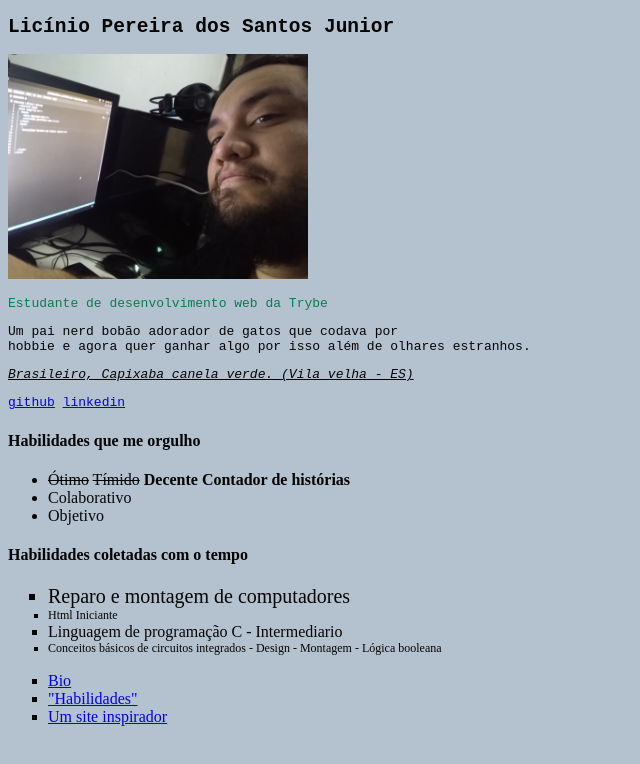
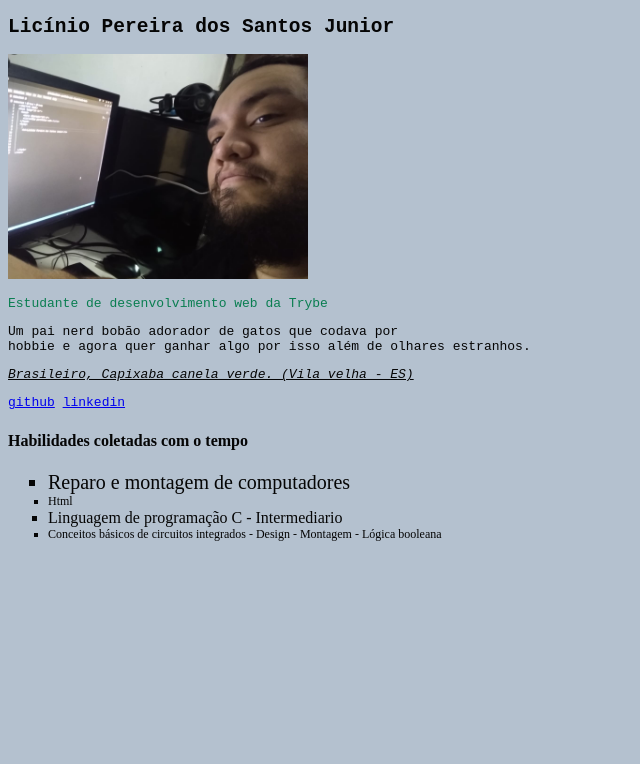
Before and after one commit to liciniopsj/liciniopsj.github.io, a plain HTML site: page index.html in a window 1280 px wide. Shown: the whole page, without its empty margins (0-640 px from the left). Drawn offline with Linux system fonts and the light colour scheme.

Commit message:
Applying box model and other new learned concepts

```diff
--- a/index.html
+++ b/index.html
@@ -4,16 +4,16 @@
     <meta charset="UTF-8">
     <title>Meu portfolio web</title>
     <link rel="stylesheet" type="text/css" href="style.css">
-    <style></style>
+
   </head>
   <body>
 
-
-    <h2>Licínio Pereira dos Santos Junior</h2>
-    <img src="./coding.jpeg" alt="the goof coding this page" width="300px">
-    <br>
-
-    <p class="trybe-green">Estudante de desenvolvimento web da Trybe</p>
+     <div>
+      <h2>Licínio Pereira dos Santos Junior</h2>
+      <img src="./coding.jpeg" alt="the goof coding this page" width="300px">
+      <br>
+      <p class="trybe-green">Estudante de desenvolvimento web da Trybe</p>
+    </div>
 
     <p id="bio">Um pai nerd bobão adorador de gatos que codava por <br> hobbie e agora quer ganhar algo por isso além de olhares estranhos. <br></p>
     <p id="nac">Brasileiro, Capixaba canela verde. (Vila velha - ES)</p>
@@ -21,38 +21,15 @@
     <p><a href="https://github.com/liciniopsj">github</a>
       <a href="https://www.linkedin.com/in/liciniopsj/">linkedin</a></p>
 
-    <h4>Habilidades que me orgulho</h4>
-    <ul>
-        <li><s>Ótimo</s> <s>Tímido</s><strong> Decente Contador de histórias</strong></li>
-        <li>Colaborativo</li>
-        <li>Objetivo</li>
-
-    </ul>
 
     <h4 id="habs">Habilidades coletadas com o tempo</h4>
     <ul type="square">
 
         <li class="big">Reparo e montagem de computadores</li>
-        <li class="small">Html Iniciante</li>
+        <li class="small">Html</li>
         <li>Linguagem de programação C - Intermediario</li>
         <li class="small">Conceitos básicos de circuitos integrados - Design - Montagem - Lógica booleana</li>
 
     </ul>
-
-    <!--Navegation-->
-    <ul type="square">
-
-      <li><a href="#bio">Bio</a></li>
-      <li><a href="#habs">"Habilidades"</a></li>
-      <li><a target="_blank" href="http://www.pudim.com.br/">Um site inspirador</a></li>
-
-  </ul>
-
-
-
-
-
-
-
   </body>
 </html>
--- a/style.css
+++ b/style.css
@@ -3,13 +3,10 @@ body{
     color: #050505ff;
 }
 
-h2 {
+h2 ,p {
     font-family: monospace ;
 }
 
-p{
-    font-family: monospace;
-}
 #nac{
     font-style: oblique;
     text-decoration: underline;
```
